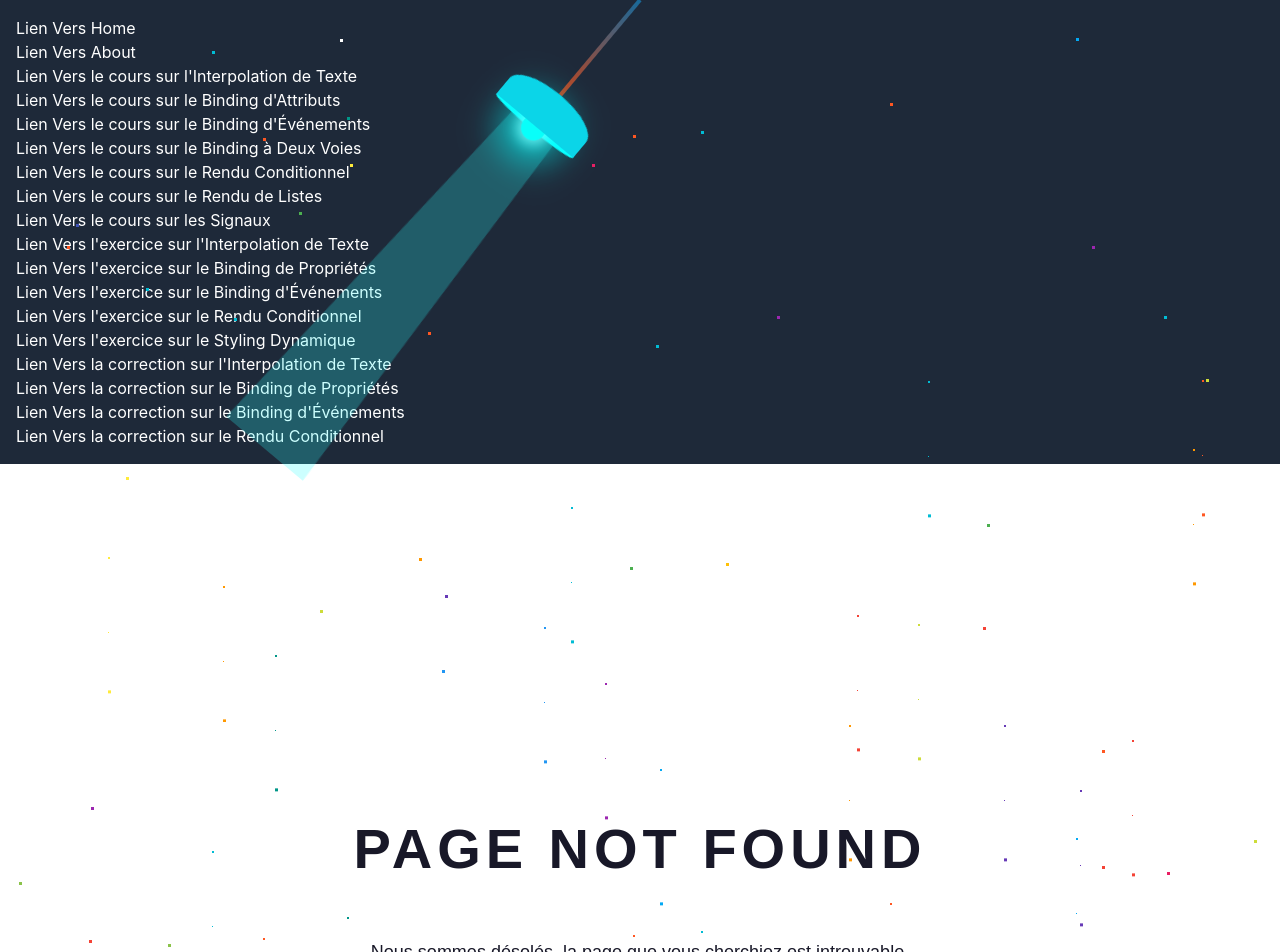
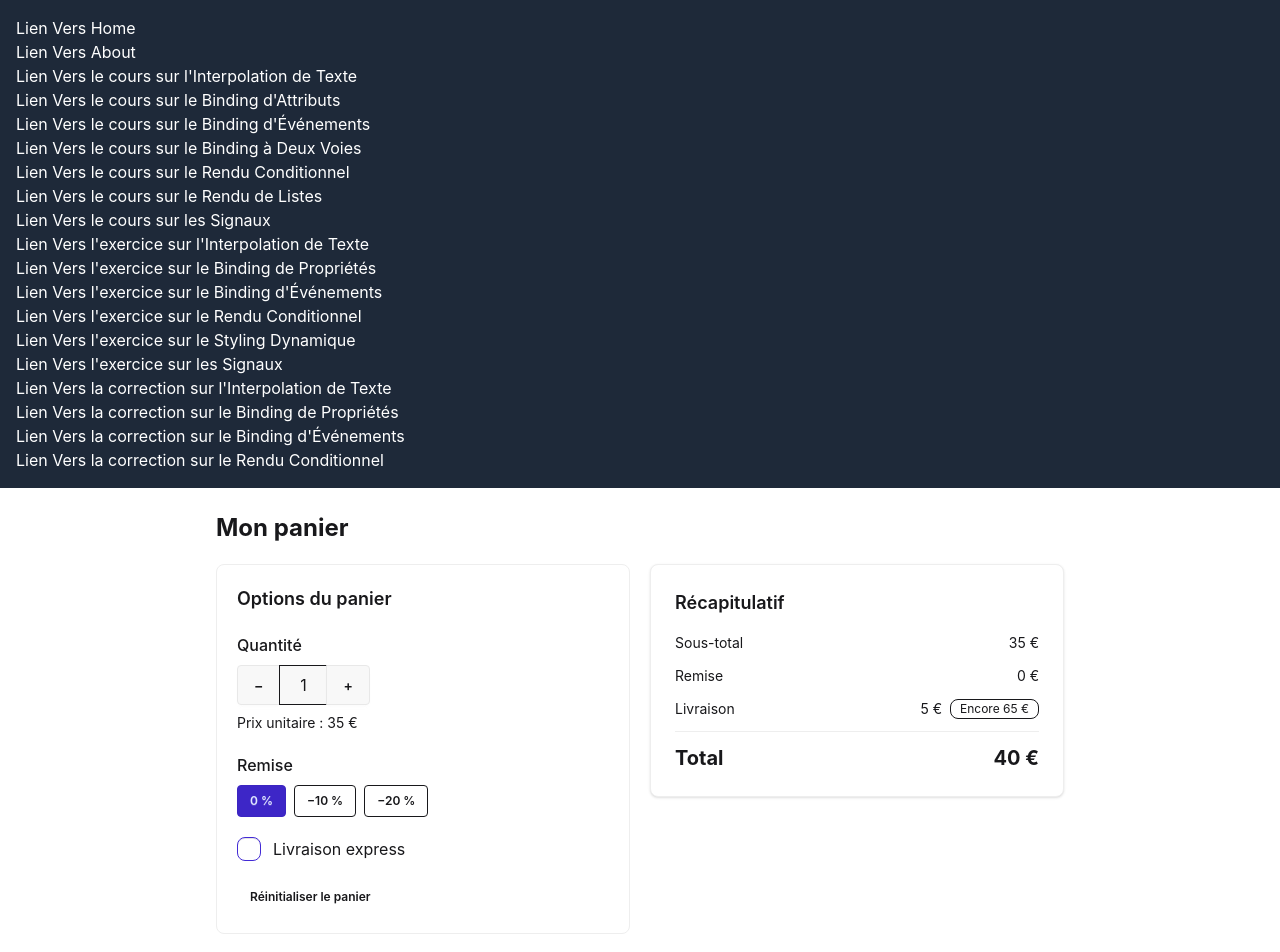
Before and after one commit to arthurb1348/TP-Projet-Angular, an Angular app: page /signals-exercice in a window 1280 px wide. Shown: the top 952 px of the page. Built offline with nearby package versions, Linux system fonts and the light colour scheme.

Commit message:
feat: add signals exercise + route

```diff
--- a/src/app/app.routes.ts
+++ b/src/app/app.routes.ts
@@ -63,6 +63,10 @@ export const routes: Routes = [
         path: 'exercice-dynamic-styling',
         loadComponent: () => import('./pages/exercices/dynamic-styling/dynamic-styling').then((m) => m.DynamicStyling),
     },
+    {
+        path: 'signals-exercice',
+        loadComponent: () => import('./pages/exercices/signals-exercice/signals-exercice').then((m) => m.SignalsExercice),
+    },
 
     {
         path: 'correction-text-interpolation',
--- a/src/app/components/layouts/header/header.html
+++ b/src/app/components/layouts/header/header.html
@@ -17,6 +17,7 @@
             <li><a routerLink="/exercice-event-binding">Lien Vers l'exercice sur le Binding d'Événements</a></li>
             <li><a routerLink="/exercice-conditional-rendering">Lien Vers l'exercice sur le Rendu Conditionnel</a></li>
             <li><a routerLink="/exercice-dynamic-styling">Lien Vers l'exercice sur le Styling Dynamique</a></li>
+            <li><a routerLink="/signals-exercice">Lien Vers l'exercice sur les Signaux</a></li>
 
             <li><a routerLink="/correction-text-interpolation">Lien Vers la correction sur l'Interpolation de Texte</a></li>
             <li><a routerLink="/correction-property-binding">Lien Vers la correction sur le Binding de Propriétés</a></li>
--- /dev/null
+++ b/src/app/pages/exercices/signals-exercice/signals-exercice.html
@@ -0,0 +1,138 @@
+<div class="mx-auto max-w-4xl p-4 sm:p-6">
+    <h1 class="mb-5 text-2xl font-bold">Mon panier</h1>
+
+    <div class="grid items-start gap-5 md:grid-cols-2">
+        <form
+        class="space-y-5 rounded-box border border-base-300 bg-base-100 p-5"
+        aria-labelledby="cart-options"
+        >
+        <h2 id="cart-options" class="text-lg font-semibold">Options du panier</h2>
+
+        <fieldset>
+            <legend class="mb-2 font-medium">Quantité</legend>
+
+            <div class="join">
+            <button
+                type="button"
+                class="btn join-item"
+                aria-label="Diminuer la quantité"
+                (click)="decrementQuantity()"
+                [disabled]="quantity() === 0"
+            >
+                −
+            </button>
+
+            <span class="join-item grid min-w-12 place-items-center bg-base-200 px-3">
+                {{ quantity() }}
+            </span>
+
+            <button
+                type="button"
+                class="btn join-item"
+                aria-label="Augmenter la quantité"
+                (click)="incrementQuantity()"
+            >
+                +
+            </button>
+            </div>
+
+            <p class="mt-2 text-sm">Prix unitaire : {{ unitPrice() }} €</p>
+        </fieldset>
+
+        <fieldset>
+            <legend class="mb-2 font-medium">Remise</legend>
+
+            <div class="flex flex-wrap gap-2">
+            <button
+                type="button"
+                class="btn btn-sm"
+                (click)="setDiscount(0)"
+                [class.btn-primary]="discountPercent() === 0"
+                [class.btn-outline]="discountPercent() !== 0"
+                [attr.aria-pressed]="discountPercent() === 0"
+            >
+                0 %
+            </button>
+
+            <button
+                type="button"
+                class="btn btn-sm"
+                (click)="setDiscount(10)"
+                [class.btn-primary]="discountPercent() === 10"
+                [class.btn-outline]="discountPercent() !== 10"
+                [attr.aria-pressed]="discountPercent() === 10"
+            >
+                −10 %
+            </button>
+
+            <button
+                type="button"
+                class="btn btn-sm"
+                (click)="setDiscount(20)"
+                [class.btn-primary]="discountPercent() === 20"
+                [class.btn-outline]="discountPercent() !== 20"
+                [attr.aria-pressed]="discountPercent() === 20"
+            >
+                −20 %
+            </button>
+            </div>
+        </fieldset>
+
+        <label class="flex cursor-pointer items-center gap-3">
+            <input
+            type="checkbox"
+            class="checkbox checkbox-primary"
+            [checked]="isExpressShipping()"
+            (change)="toggleExpressShipping()"
+            />
+            Livraison express
+        </label>
+
+        <button type="button" class="btn btn-ghost btn-sm" (click)="resetCart()">
+            Réinitialiser le panier
+        </button>
+        </form>
+
+        <section
+        class="card border border-base-300 bg-base-100 shadow-sm"
+        aria-labelledby="cart-summary"
+        >
+            <div class="card-body gap-4">
+                <h2 id="cart-summary" class="card-title">Récapitulatif</h2>
+
+                <dl class="space-y-3">
+                    <div class="flex justify-between gap-4">
+                        <dt>Sous-total</dt>
+                        <dd>{{ subtotal() }} €</dd>
+                    </div>
+
+                    <div class="flex justify-between gap-4">
+                        <dt>Remise</dt>
+                        <dd>{{ discountAmount() }} €</dd>
+                    </div>
+
+                    <div class="flex flex-wrap items-center justify-between gap-2">
+                        <dt>Livraison</dt>
+                        <dd class="ml-auto flex items-center gap-2">
+                            {{ shippingFee() }} €
+                            @if (quantity() > 0 && shippingFee() === 0) {
+                                <span class="badge badge-success badge-sm">Offert</span>
+                            } @else if (quantity() > 0 && !isExpressShipping() && subtotal() < 100) {
+                                <span class="badge badge-outline badge-sm">
+                                Encore {{ 100 - subtotal() }} €
+                                </span>
+                            }
+                        </dd>
+                    </div>
+
+                    <div
+                        class="flex justify-between gap-4 border-t border-base-300 pt-3 text-xl font-bold"
+                    >
+                        <dt>Total</dt>
+                        <dd aria-live="polite">{{ total() }} €</dd>
+                    </div>
+                </dl>
+            </div>
+        </section>
+    </div>
+</div>
--- /dev/null
+++ b/src/app/pages/exercices/signals-exercice/signals-exercice.ts
@@ -0,0 +1,60 @@
+import { Component, signal, computed } from '@angular/core';
+
+@Component({
+  imports: [],
+  selector: 'app-signals-exercice',
+  styleUrl: './signals-exercice.css',
+  templateUrl: './signals-exercice.html',
+})
+export class SignalsExercice {
+  quantity = signal<number>(1);
+  unitPrice = signal<number>(35);
+  discountPercent = signal< 0 | 10 | 20 >(0);
+  isExpressShipping = signal<boolean>(false);
+
+  subtotal = computed(() => this.quantity() * this.unitPrice());
+  discountAmount = computed(() => (this.subtotal() * this.discountPercent()) / 100);
+  shippingFee = computed(() => {
+    if (this.quantity() === 0) {
+      return 0;
+    }
+    if (this.isExpressShipping()) {
+      return 12;
+    } else if (this.subtotal() >= 100) {
+      return 0;
+    } else {
+      return 5;
+    }
+  });
+  total = computed(() => (this.subtotal() - this.discountAmount() + this.shippingFee() > 0 ? this.subtotal() - this.discountAmount() + this.shippingFee() : 0));
+
+  constructor() {
+    // Effet pour surveiller les changements et afficher les valeurs dans la console
+    const cart_demo_signal = computed(() => {
+      console.log(`Quantité: ${this.quantity()}, Prix Unitaire: ${this.unitPrice()}, Sous-total: ${this.subtotal()}, Remise: ${this.discountAmount()}, Livraison: ${this.shippingFee()}, Total: ${this.total()}`);
+    });
+  }
+
+  incrementQuantity() {
+    this.quantity.update((q) => q + 1);
+  }
+
+  decrementQuantity() {
+    this.quantity.update((q) => (q > 0 ? q - 1 : 0));
+  }
+
+  setDiscount(percent: 0 | 10 | 20) {
+    this.discountPercent.set(percent);
+  }
+
+  toggleExpressShipping() {
+    this.isExpressShipping.update((current) => !current);
+  }
+
+  resetCart() {
+    this.quantity.set(0);
+    this.unitPrice.set(35);
+    this.discountPercent.set(0);
+    this.isExpressShipping.set(false);
+  }
+}
```
Also changed, not shown: src/app/pages/exercices/signals-exercice/signals-exercice.css (added), 1 other file (tests, documents, lock files or other folders).
